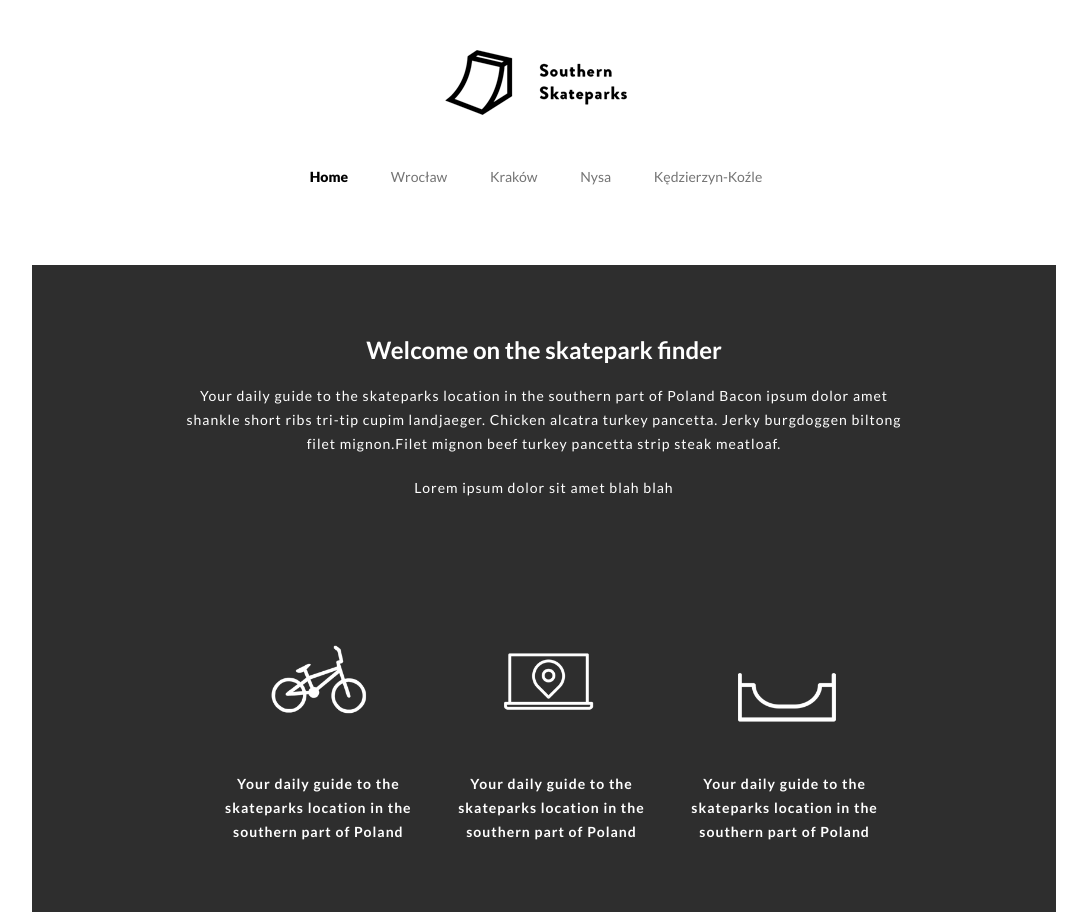
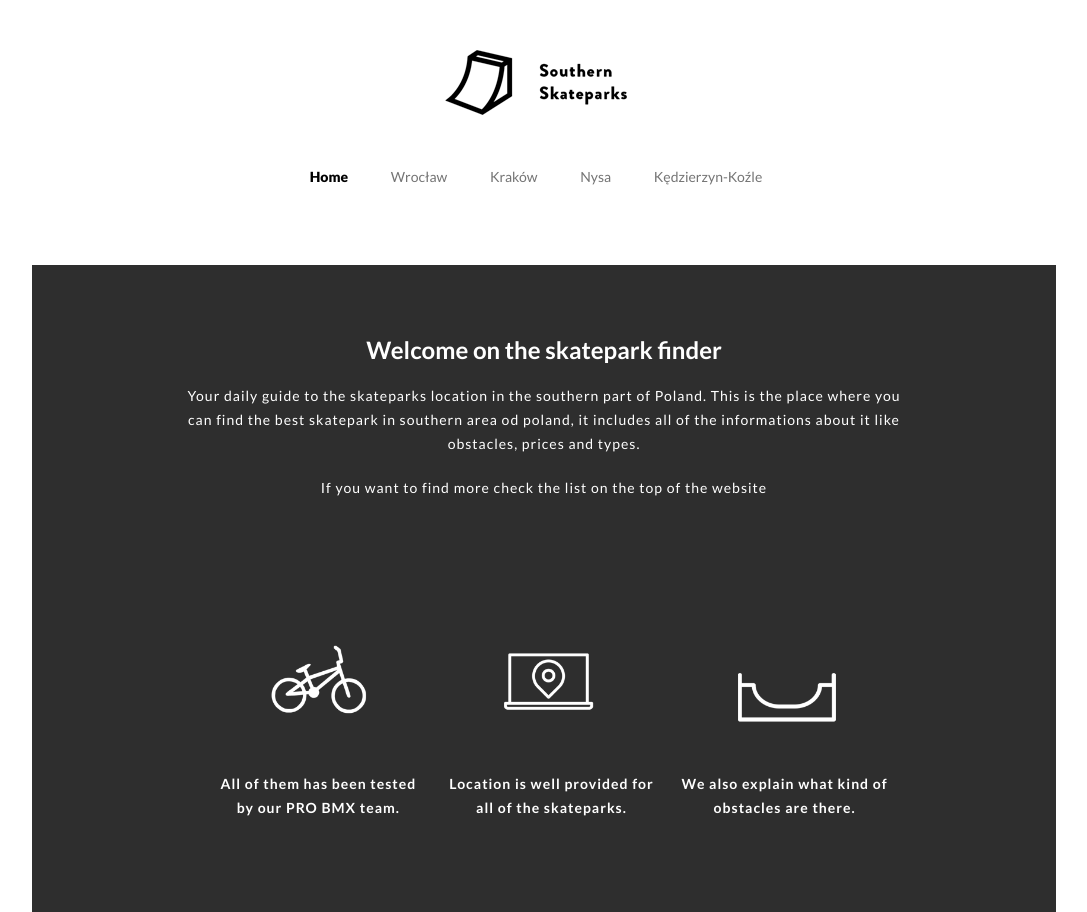
Before and after one commit to TheHagueUniversity/skillslab-sprint-2-vantrilio, a plain HTML site: page index.html in a window 1280 px wide. Shown: the top 912 px of the page, without its empty margins (104-1191 px from the left). Drawn offline with Linux system fonts and the light colour scheme.

Commit message:
Added some texts
I changed lorem ipsum to real text to make the website look more real
and easy to navigate. Texts explain what the website is about and
describe each skatepark

```diff
--- a/index.html
+++ b/index.html
@@ -31,8 +31,8 @@
 				<div class="content">
 			<article>
 						<h1>Welcome on the skatepark finder</h1>
-						<p class="desc"> Your daily guide to the skateparks location in the southern part of Poland Bacon ipsum dolor amet shankle short ribs tri-tip cupim landjaeger. Chicken alcatra turkey pancetta. Jerky burgdoggen biltong filet mignon.Filet mignon beef turkey pancetta strip steak meatloaf. </p>
-						<aside> <p>Lorem ipsum dolor sit amet blah blah </p></aside>
+						<p class="desc"> Your daily guide to the skateparks location in the southern part of Poland. This is the place where you can find the best skatepark in southern area od poland, it includes all of the informations about it like obstacles, prices and types.  </p>
+						<aside> <p>If you want to find more check the list on the top of the website</p></aside>
 			</article>
 					<div class="icons">
 					<article>
@@ -40,21 +40,21 @@
 							<figure>
 								<img src="img/bmx_icon.png">
 							</figure>
-							<p class="desc">Your daily guide to the skateparks location in the southern part of Poland
+							<p class="desc">All of them has been tested by our PRO BMX team.
 							</p>
 						</div>
 						<div class="eachicon">
 							<figure>
 							<img src="img/laptop_icon.png">
 							</figure>
-							<p class="desc">Your daily guide to the skateparks location in the southern part of Poland
+							<p class="desc">Location is well provided for all of the skateparks.
 							</p>
 						</div>
 						<div class="eachicon">
 							<figure>
 							<img src="img/ramp_icon.png">
 							</figure>
-							<p class="desc">Your daily guide to the skateparks location in the southern  part of Poland
+							<p class="desc">We also explain what kind of obstacles are there.
 							</p>
 						</div>
 					</article>
--- a/styles/mystyle.css
+++ b/styles/mystyle.css
@@ -106,6 +106,9 @@ figure {
 }
 .desc p {
 		text-align:center;
+}
+.desc a {
+    color:yellow;
 }
 .icons {
 	margin-top:100px;
```
Also changed, not shown: kk.html (+1 -1 lines), krakow.html (+1 -1 lines), nysa.html (+1 -1 lines), wroclaw.html (+1 -1 lines).
